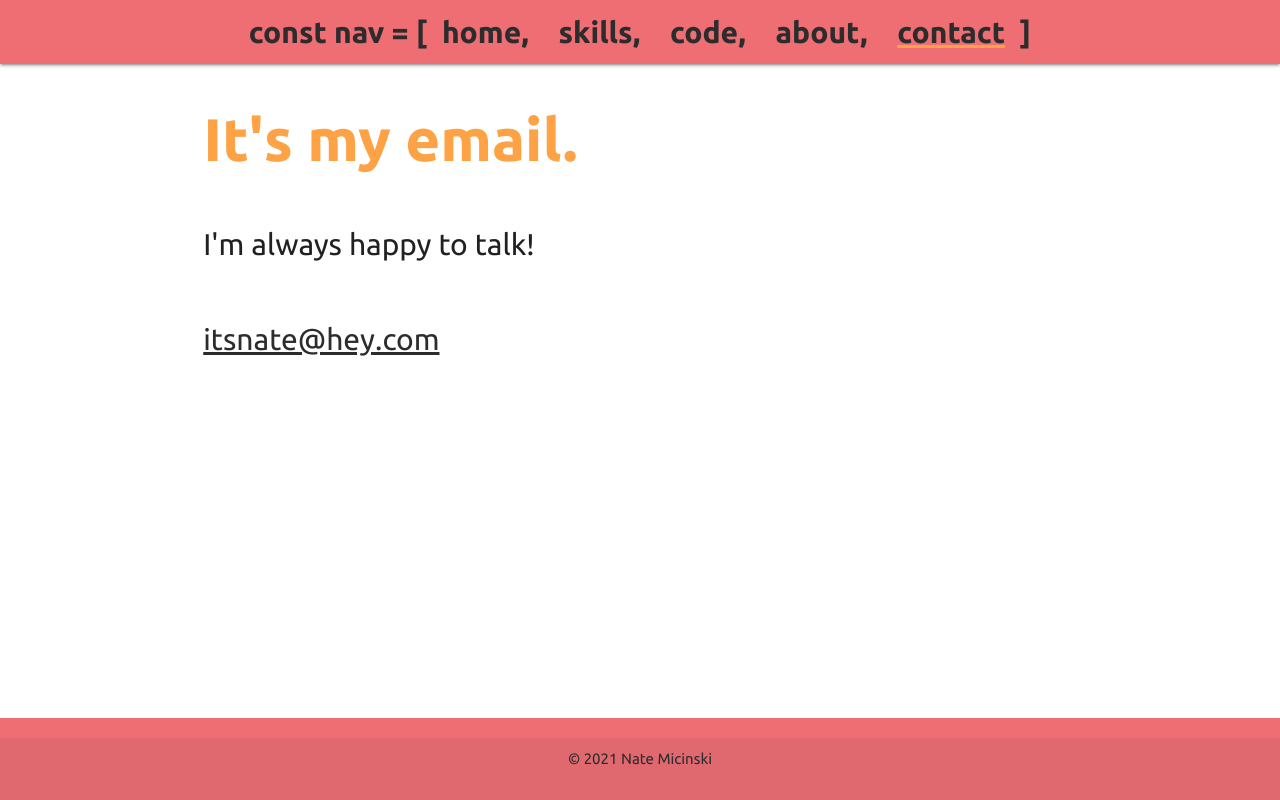
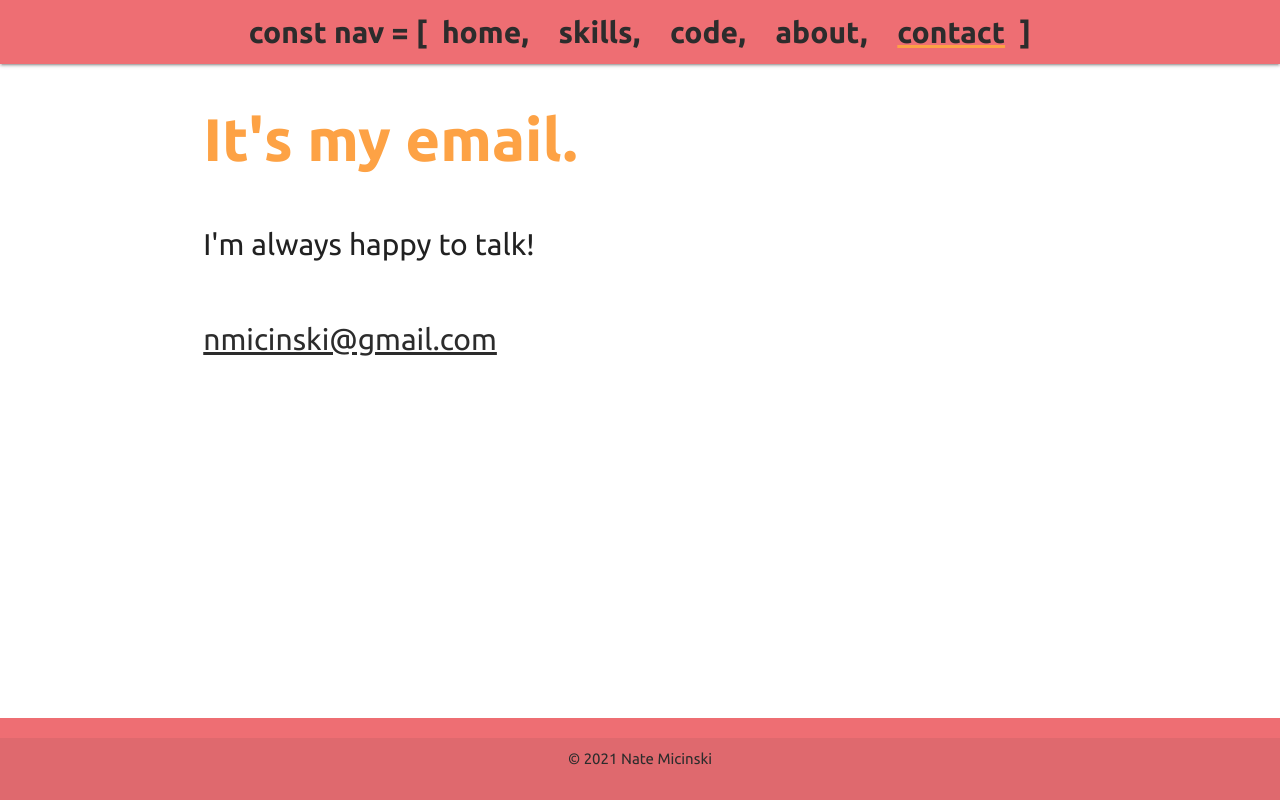
Before and after one commit to its-nate/portfolio-gatsby, a Gatsby site: page /contact in a window 1280 px wide. Built offline with nearby package versions, Linux system fonts and the light colour scheme; Gatsby itself is replaced by a stand-in of ours.

Commit message:
changed email

```diff
--- a/src/pages/contact.js
+++ b/src/pages/contact.js
@@ -20,10 +20,10 @@ const Contact = () => (
         <div className="col s12">
           <p className="page-body mb-0">
             <a
-              href="mailto:itsnate@hey.com"
+              href="mailto:nmicinski@gmail.com"
               className="page-link"
             >
-              itsnate@hey.com
+              nmicinski@gmail.com
             </a>
           </p>
         </div>
```
